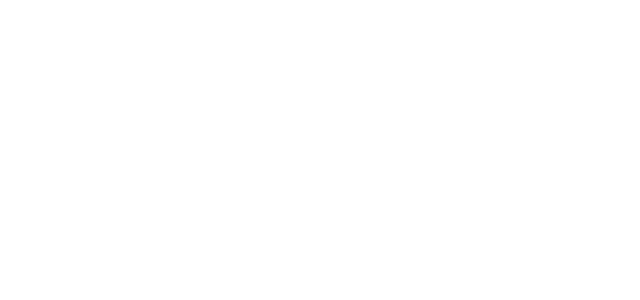
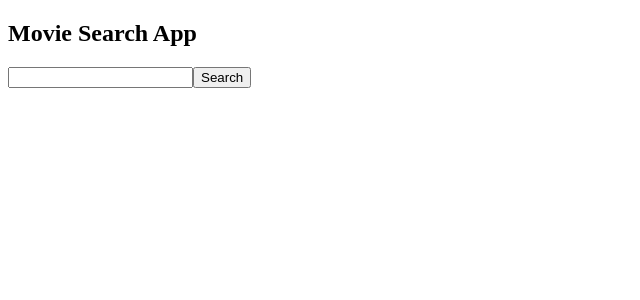
Before and after one commit to eobcre/movie-search-app, a React (Vite) app: page / in a window 1280 px wide. Shown: the top 300 px of the page, without its empty margins (0-640 px from the left). Built offline with nearby package versions, Linux system fonts and the light colour scheme.

Commit message:
basic layout created in JSX

```diff
--- a/src/App.jsx
+++ b/src/App.jsx
@@ -1,5 +1,11 @@
 const App = () => {
-  return <div></div>;
+  return (
+    <div>
+      <h2>Movie Search App</h2>
+      <input type='text' />
+      <button>Search</button>
+    </div>
+  );
 };
 
 export default App;
```
